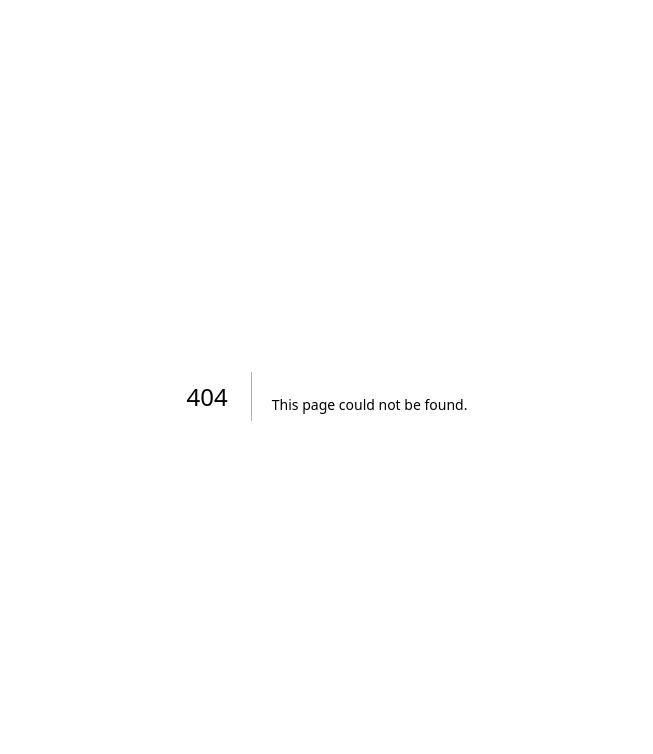
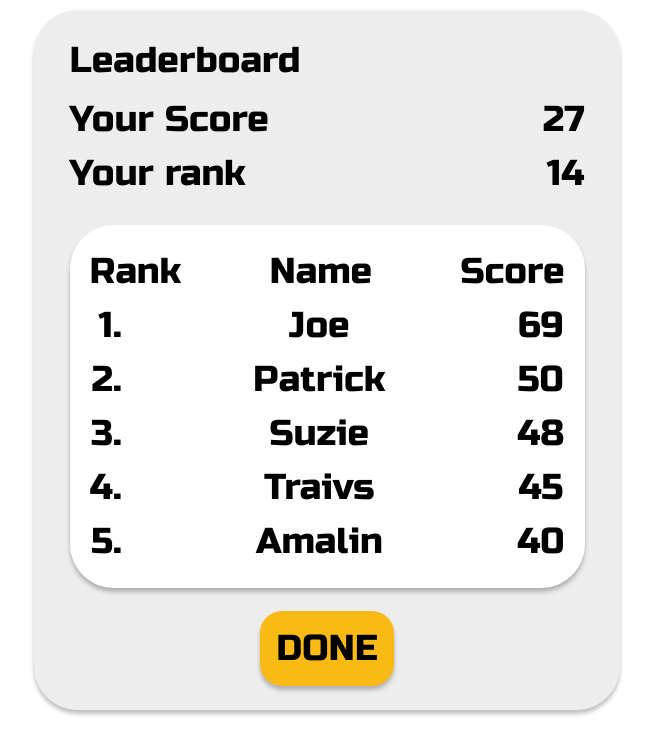
Before and after one commit to dafolk/fit-quest, a Next.js app: page /result/1 in a window 1280 px wide. Before the commit this address had no page. Shown: the top 754 px of the page, without its empty margins (313-966 px from the left). Built offline with nearby package versions, Linux system fonts and the light colour scheme.

Commit message:
add routing to gameplay after tutorial but need to fix

```diff
--- /dev/null
+++ b/pages/gameplay/[username].js
@@ -0,0 +1,5 @@
+import CustomTitle from "@/components/CustomTitle";
+
+export default function Gameplay() {
+  return <CustomTitle text="Gameplay" />;
+}
--- /dev/null
+++ b/pages/gameplay/index.js
@@ -0,0 +1,5 @@
+import CustomTitle from "@/components/CustomTitle";
+
+export default function Gameplay() {
+  return <CustomTitle text="Gameplay" />;
+}
--- /dev/null
+++ b/pages/result/[username].js
@@ -0,0 +1,49 @@
+import CustomButton from "@/components/CustomButton";
+import Leaderboard from "@/components/LeaderBoard";
+import ScoreBoard from "@/components/ScoreBoard";
+import { Box, Typography } from "@mui/material";
+
+export default function Result() {
+  return (
+    <Box
+      sx={{
+        height: "100%",
+        display: "flex",
+        flexDirection: "column",
+        alignItems: "center",
+        justifyContent: "center",
+        padding: "10px",
+      }}
+    >
+      <Box
+        sx={{
+          width: "586px",
+          height: "700px",
+          bgcolor: "#D9D9D978",
+          borderRadius: "44px",
+          boxShadow: "0px 4px 4px 0px #00000040",
+          display: "flex",
+          flexDirection: "column",
+          alignItems: "center",
+          justifyContent: "space-evenly",
+        }}
+      >
+        <ScoreBoard />
+        <Box
+          sx={{
+            width: "515px",
+            height: "363px",
+            bgcolor: "white",
+            borderRadius: "44px",
+            boxShadow: "0px 4px 4px 0px #00000040",
+            display: "flex",
+            flexDirection: "Column",
+          }}
+        >
+          <Leaderboard />
+        </Box>
+        <CustomButton text={"Done"} />
+      </Box>
+    </Box>
+  );
+}
```
Also changed, not shown: pages/result/index.js (+48 -48 lines), pages/tutorial/[username].js (+5 -2 lines).
